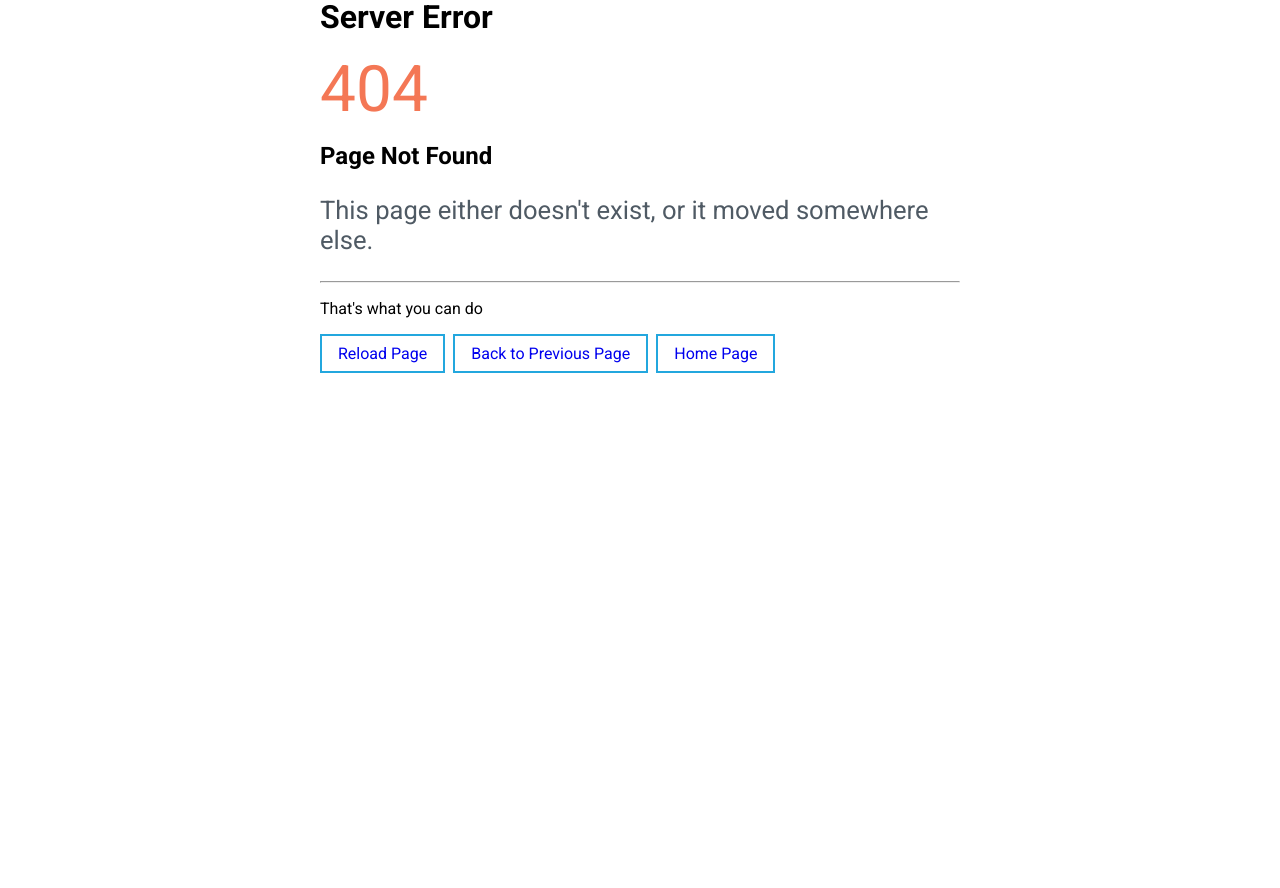
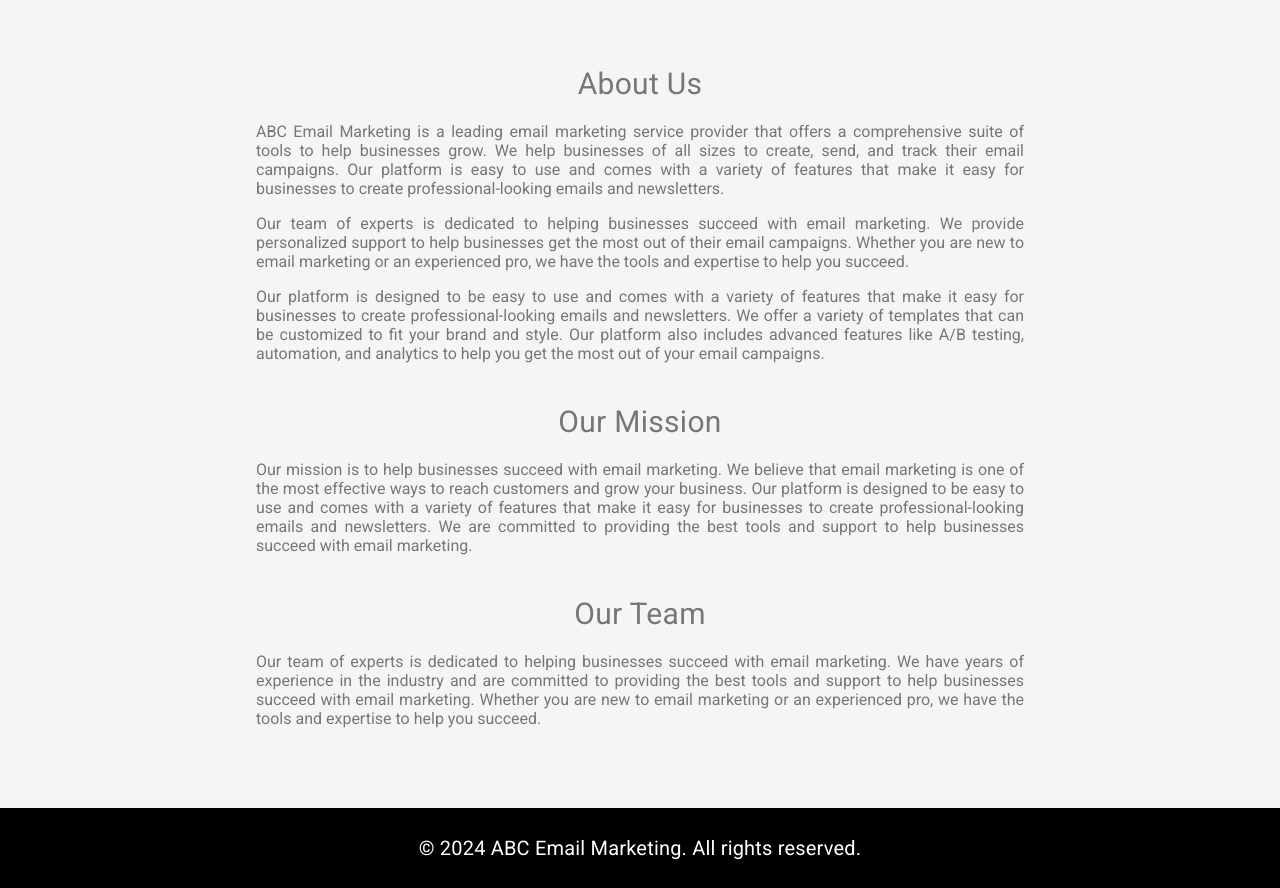
Before and after one commit to Shubham-2899/abce-marketing, a React (Vite) app: page /about-us in a window 1280 px wide. Before the commit this address had no page. Shown: the part 100-988 px from the top of the page. Before the commit the page ends 800 px from the top, so only its background shows below. Built offline with nearby package versions, Linux system fonts and the light colour scheme.

Commit message:
added about us page

```diff
--- a/src/App.tsx
+++ b/src/App.tsx
@@ -2,6 +2,7 @@
 import { Box } from "@mui/material";
 import ABCRoutes from "./routes";
 import ResponsiveAppBar from "./components/Header";
+import Footer from "./components/Footer";
 
 function App() {
   return (
@@ -9,6 +10,7 @@
       <Box>
         <ResponsiveAppBar />
         <ABCRoutes />
+        <Footer />
       </Box>
     </>
   );
--- /dev/null
+++ b/src/components/Footer.tsx
@@ -0,0 +1,21 @@
+import { Box, Typography } from "@mui/material";
+
+const Footer = () => {
+  return (
+    <Box>
+      <Typography
+        sx={{
+          fontSize: { xs: "16px", sm: "18px", md: "20px" },
+          textAlign: "center",
+          padding: "25px",
+          background: "#000",
+          color: "#fff",
+        }}
+      >
+        © {new Date().getFullYear()} ABC Email Marketing. All rights reserved.
+      </Typography>
+    </Box>
+  );
+};
+
+export default Footer;
--- a/src/components/Header.tsx
+++ b/src/components/Header.tsx
@@ -26,7 +26,7 @@
 
   return (
     <AppBar
-      position="static"
+      position="sticky"
       color="transparent"
       elevation={0}
       sx={{ borderBottom: "1px solid #ddd", backgroundColor: "#fff" }}
--- /dev/null
+++ b/src/pages/about-us/index.tsx
@@ -0,0 +1,60 @@
+import { Box, Typography } from "@mui/material";
+
+const AboutUs = () => {
+  return (
+    <Box
+      sx={{
+        bgcolor: "whitesmoke",
+        color: " #777",
+        padding: { xs: "10% 12%", sm: "10% 15%", md: "5% 20%" }, // { xs: "10% 12%", sm: "10% 15%", md: "10% 20%" },
+        textAlign: "center",
+        fontSize: "16px",
+      }}
+    >
+      <Typography sx={{ pt: "20px", fontSize: "30px" }}>About Us</Typography>
+      <p style={{ textAlign: "justify" }}>
+        ABC Email Marketing is a leading email marketing service provider that
+        offers a comprehensive suite of tools to help businesses grow. We help
+        businesses of all sizes to create, send, and track their email
+        campaigns. Our platform is easy to use and comes with a variety of
+        features that make it easy for businesses to create professional-looking
+        emails and newsletters.
+      </p>
+      <p style={{ textAlign: "justify" }}>
+        Our team of experts is dedicated to helping businesses succeed with
+        email marketing. We provide personalized support to help businesses get
+        the most out of their email campaigns. Whether you are new to email
+        marketing or an experienced pro, we have the tools and expertise to help
+        you succeed.
+      </p>
+      <p style={{ textAlign: "justify" }}>
+        Our platform is designed to be easy to use and comes with a variety of
+        features that make it easy for businesses to create professional-looking
+        emails and newsletters. We offer a variety of templates that can be
+        customized to fit your brand and style. Our platform also includes
+        advanced features like A/B testing, automation, and analytics to help
+        you get the most out of your email campaigns.
+      </p>
+      <Typography sx={{ pt: "20px", fontSize: "30px" }}>Our Mission</Typography>
+      <p style={{ textAlign: "justify" }}>
+        Our mission is to help businesses succeed with email marketing. We
+        believe that email marketing is one of the most effective ways to reach
+        customers and grow your business. Our platform is designed to be easy to
+        use and comes with a variety of features that make it easy for
+        businesses to create professional-looking emails and newsletters. We are
+        committed to providing the best tools and support to help businesses
+        succeed with email marketing.
+      </p>
+      <Typography sx={{ pt: "20px", fontSize: "30px" }}>Our Team</Typography>
+      <p style={{ textAlign: "justify" }}>
+        Our team of experts is dedicated to helping businesses succeed with
+        email marketing. We have years of experience in the industry and are
+        committed to providing the best tools and support to help businesses
+        succeed with email marketing. Whether you are new to email marketing or
+        an experienced pro, we have the tools and expertise to help you succeed.
+      </p>
+    </Box>
+  );
+};
+
+export default AboutUs;
--- a/src/pages/home/index.tsx
+++ b/src/pages/home/index.tsx
@@ -106,39 +106,18 @@
             padding: "20px",
           }}
         >
-          Our Clients
+          Why choose us?
         </Typography>
-        <Box
+        <Typography
           sx={{
-            display: "flex",
-            justifyContent: "space-around",
-            flexWrap: "wrap",
-            gap: "20px",
-            alignItems: "center",
+            fontSize: { xs: "16px", sm: "18px", md: "20px" },
+            textAlign: "center",
             padding: "20px",
           }}
         >
-          <img
-            src="https://www.w3schools.com/w3images/avatar2.png"
-            alt="client1"
-            style={{ width: "100px", height: "100px" }}
-          />
-          <img
-            src="https://www.w3schools.com/w3images/avatar2.png"
-            alt="client2"
-            style={{ width: "100px", height: "100px" }}
-          />
-          <img
-            src="https://www.w3schools.com/w3images/avatar2.png"
-            alt="client3"
-            style={{ width: "100px", height: "100px" }}
-          />
-          <img
-            src="https://www.w3schools.com/w3images/avatar2.png"
-            alt="client4"
-            style={{ width: "100px", height: "100px" }}
-          />
-        </Box>
+          We are the best in the business. We provide the best solutions to
+          ensure your emails get delivered to the inbox.
+        </Typography>
       </Box>
     </Box>
   );
--- a/src/routes/index.tsx
+++ b/src/routes/index.tsx
@@ -1,14 +1,16 @@
 import { Route, Routes } from "react-router-dom";
 import NotFound404 from "../pages/notFound404/404";
 import Home from "../pages/home";
+import AboutUs from "../pages/about-us";
+import ContactUs from "../pages/contact";
 
 const ABCRoutes = () => {
   return (
     <Routes>
       <Route path="/" element={<Home />} />
       <Route path="/home" element={<Home />} />
-      <Route path="contact-us" element={<div>contact us</div>} />
-      <Route path="about" element={<div>About us</div>} />
+      <Route path="contact-us" element={<ContactUs />} />
+      <Route path="about-us" element={<AboutUs />} />
       <Route path="*" element={<NotFound404 />} />
     </Routes>
   );
```
